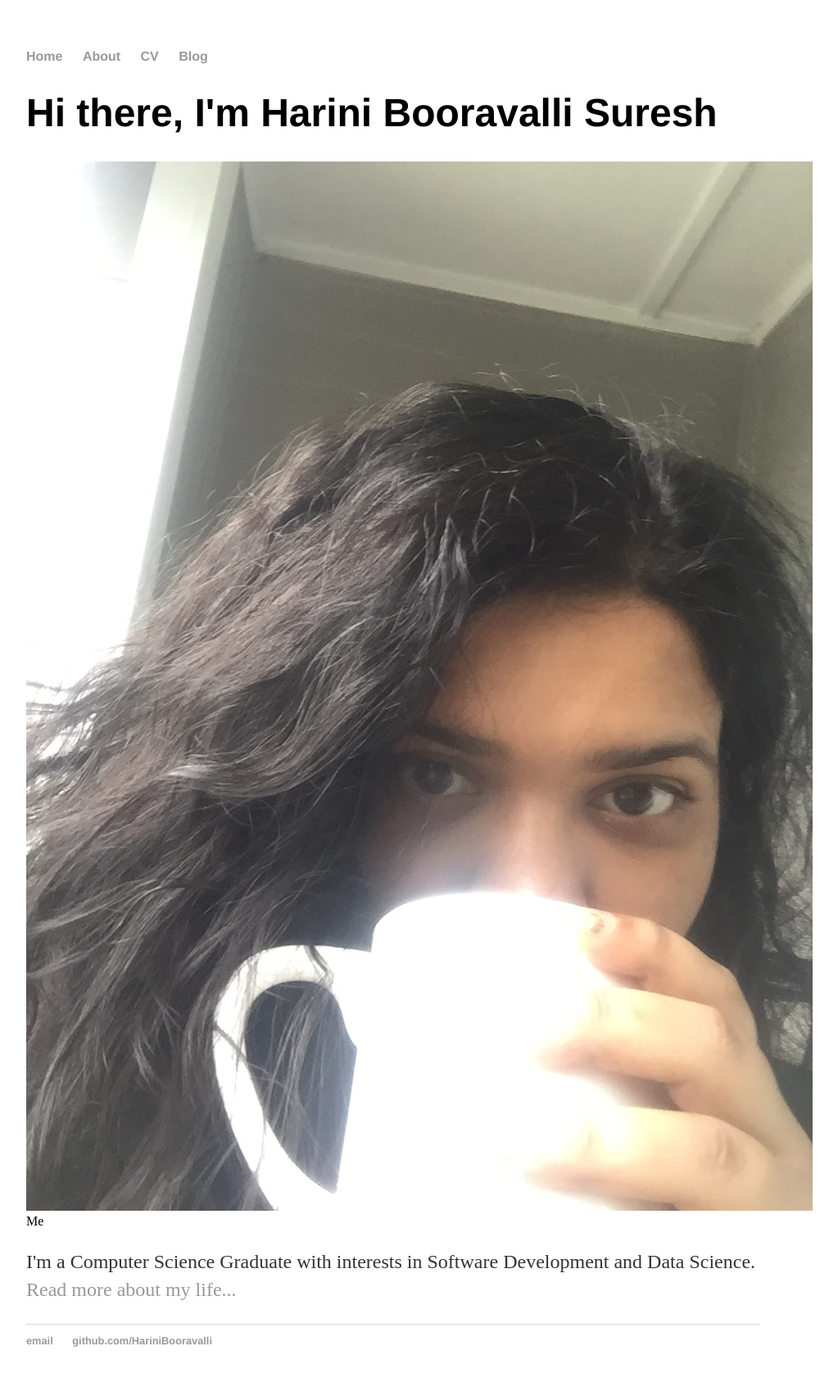
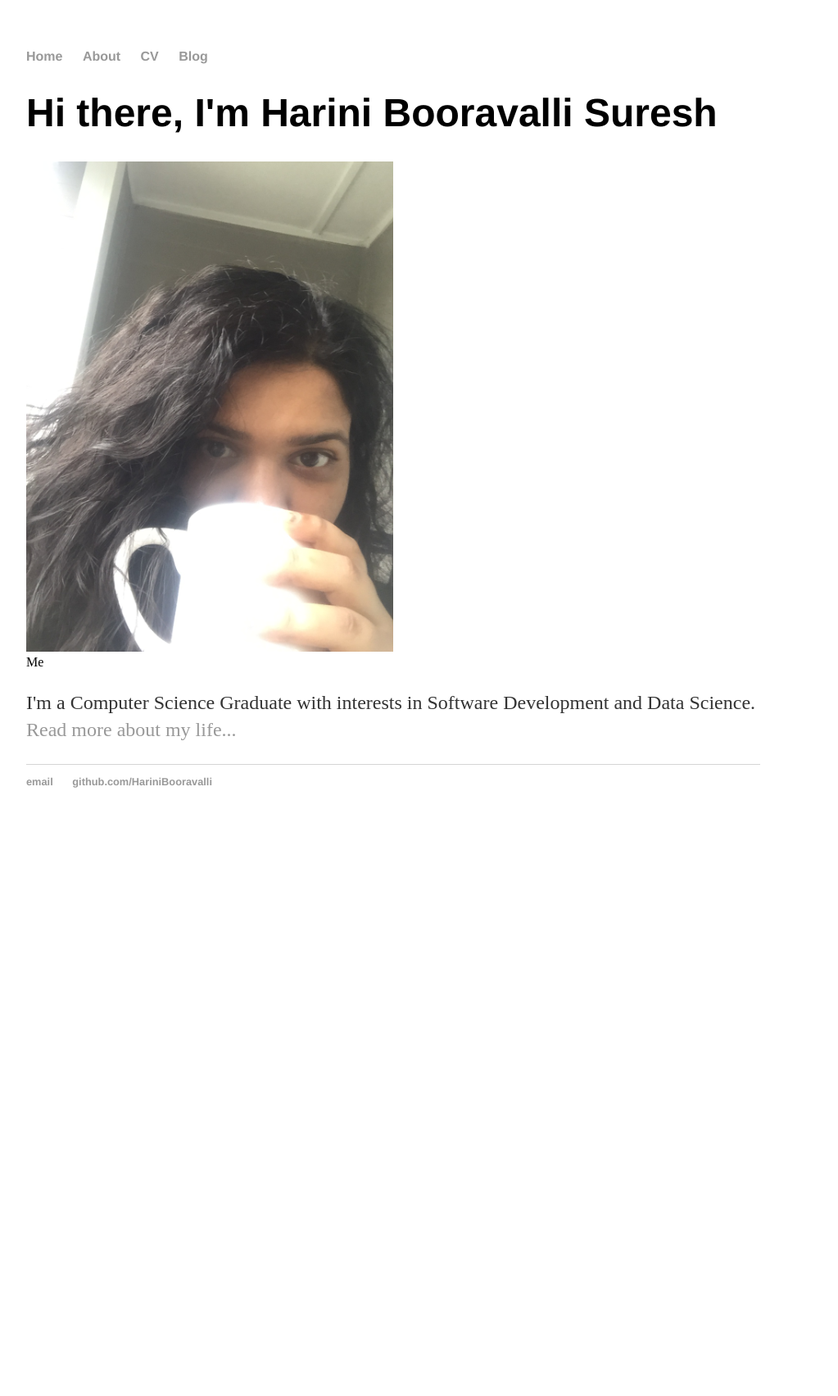
Before and after one commit to HariniBooravalli/HariniBooravalli.github.io, a Jekyll site: the page built from index.html, in a window 1280 px wide. Shown: the whole page at 82% size, without its empty margins (160-1183 px from the left). Built offline with Jekyll 4.4.1, drawn with Linux system fonts in a browser that asks for light colours; Markdown is read by kramdown in place of the engine named in the settings; the list of posts is cut into pages by our own code; after the commit the page ends 1021 px from its top, so only the background shows below that.

Commit message:
Update index.html

```diff
--- a/index.html
+++ b/index.html
@@ -4,7 +4,7 @@ title: Harini Suresh,CS Graduate
 ---
 <div class="blurb">
 	<h1>Hi there, I'm Harini Booravalli Suresh</h1>
-	<img src="images/profilepic1.JPG" class="image-thumbnail" width: 40%>
+	<img src="images/profilepic1.JPG" class="image-thumbnail" height="50%" width="50%">
 	<div class="image-caption">Me</div>
 	<p>I'm a Computer Science Graduate with interests in Software Development and Data Science. <a href="/about">Read more about my life...</a></p>
 </div><!-- /.blurb -->
```
